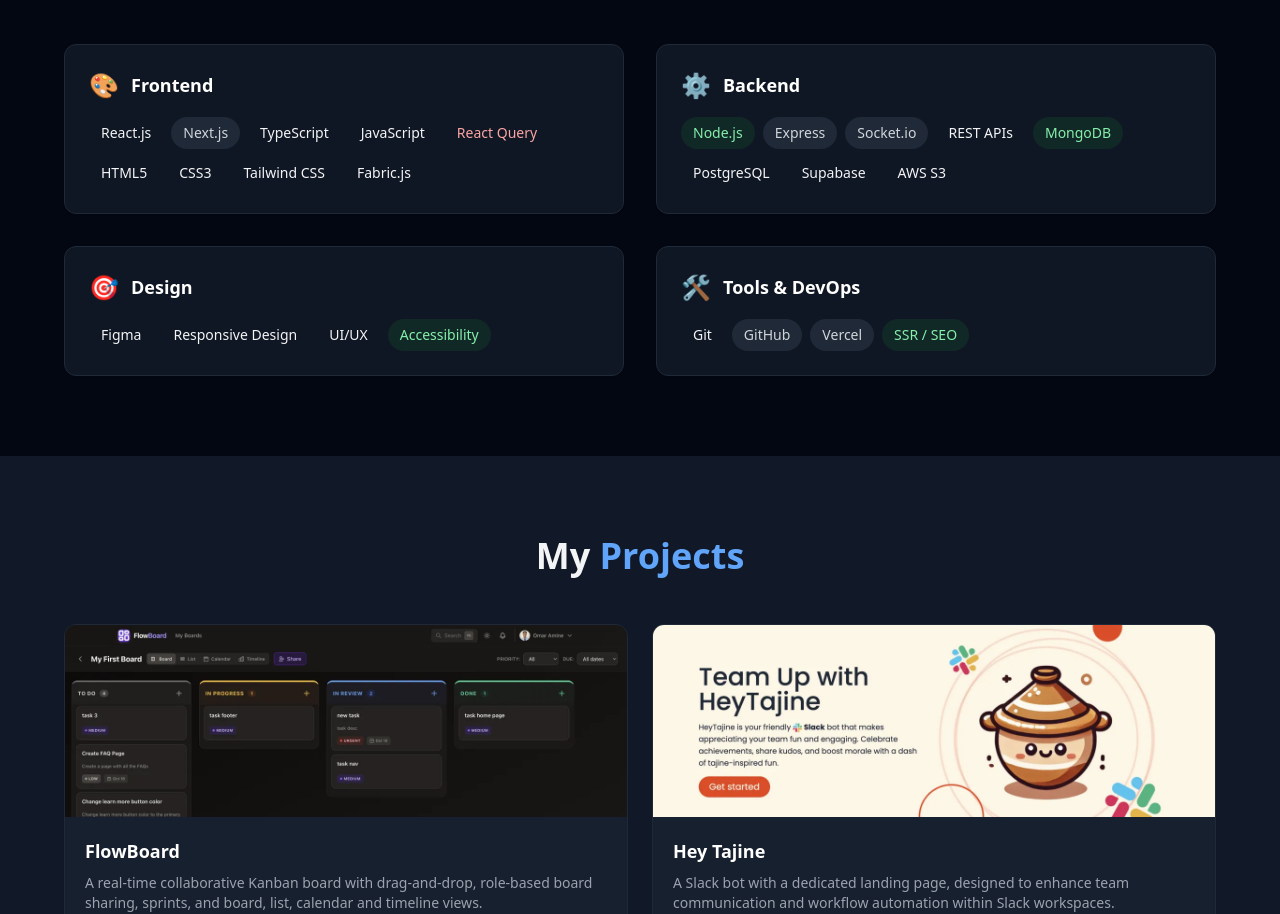
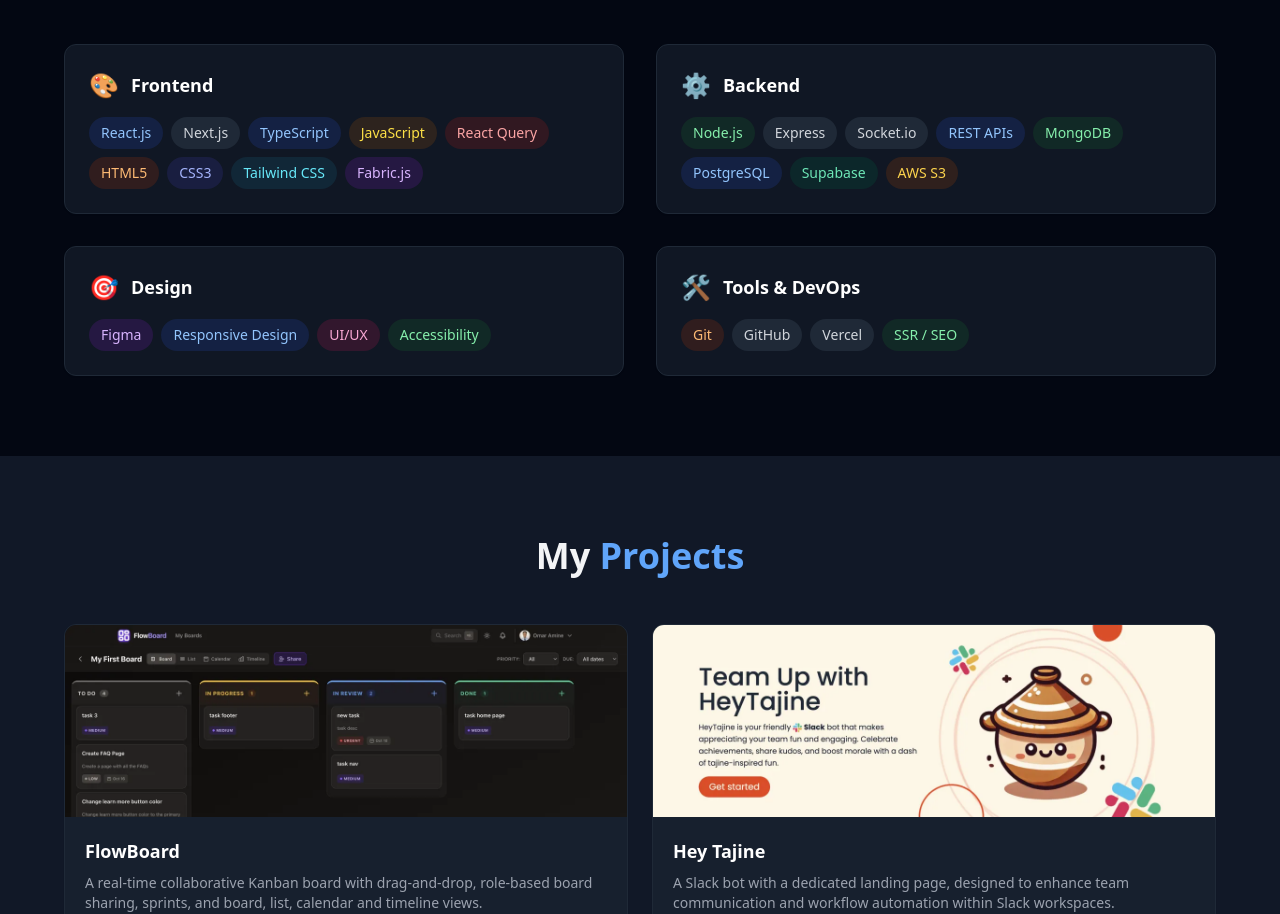
Before and after one commit to DoDaa3/my-portfolio, a Next.js app: page / in a window 1280 px wide. Shown: the part 3254-4168 px from the top of the page. Built offline with nearby package versions, Linux system fonts and the light colour scheme; no server answers; the database is empty.

Commit message:
Skills: include lib/ in Tailwind content so every skill pill gets its color
Co-Authored-By: Claude Opus 5.5 <noreply@anthropic.com>

```diff
--- a/tailwind.config.ts
+++ b/tailwind.config.ts
@@ -1,7 +1,7 @@
 import type { Config } from 'tailwindcss';
 
 const config: Config = {
-  content: ['./app/**/*.{ts,tsx}', './components/**/*.{ts,tsx}'],
+  content: ['./app/**/*.{ts,tsx}', './components/**/*.{ts,tsx}', './lib/**/*.{ts,tsx}'],
   darkMode: 'class',
   theme: {
     extend: {
```
